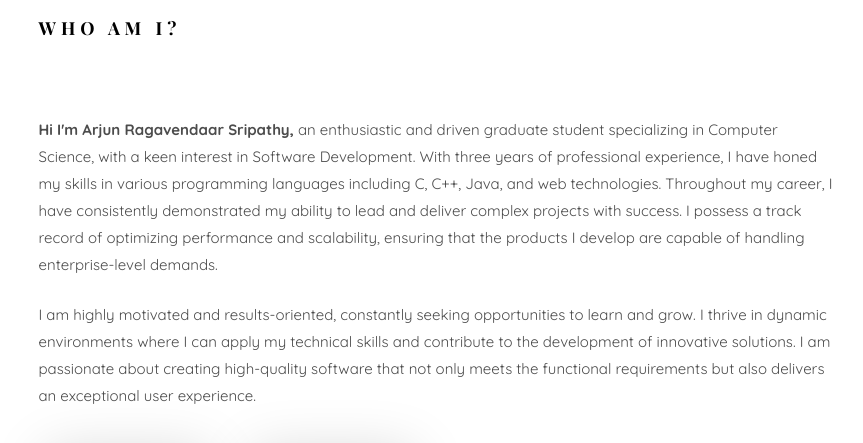
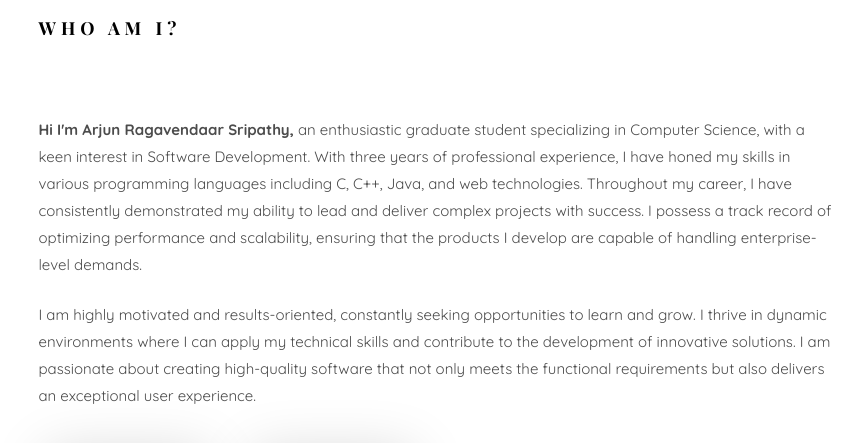
Before and after one commit to arjunragavendaar/ArjunPortfolio.github.io, a plain HTML site: page index.html in a window 1280 px wide. Shown: the part 1031-1474 px from the top of the page, without its empty margins (354-1217 px from the left). Drawn offline with nearby package versions, Linux system fonts and the light colour scheme; files whose address does not match are found by name; a web font is replaced by a local one.

Commit message:
Update index.html

```diff
--- a/index.html
+++ b/index.html
@@ -140,7 +140,7 @@
 									<div class="about-desc">
 										<span class="heading-meta">About Us</span>
 										<h2 class="colorlib-heading">Who Am I?</h2>
-										<p><strong>Hi I'm Arjun Ragavendaar Sripathy, </strong>an enthusiastic and driven graduate student specializing in Computer Science, with a keen interest in Software Development. With three years of professional experience, I have honed my skills in various programming languages including C, C++, Java, and web technologies.
+										<p><strong>Hi I'm Arjun Ragavendaar Sripathy, </strong>an enthusiastic graduate student specializing in Computer Science, with a keen interest in Software Development. With three years of professional experience, I have honed my skills in various programming languages including C, C++, Java, and web technologies.
 											Throughout my career, I have consistently demonstrated my ability to lead and deliver complex projects with success. I possess a track record of optimizing performance and scalability, ensuring that the products I develop are capable of handling enterprise-level demands.
 											<p>I am highly motivated and results-oriented, constantly seeking opportunities to learn and grow. I thrive in dynamic environments where I can apply my technical skills and contribute to the development of innovative solutions. I am passionate about creating high-quality software that not only meets the functional requirements but also delivers an exceptional user experience.</p>									</div>
 								</div>
```
